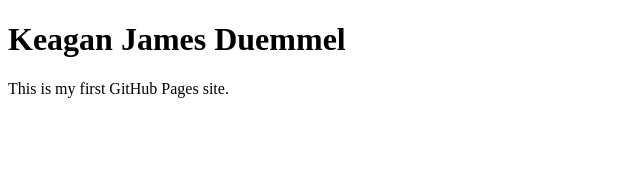
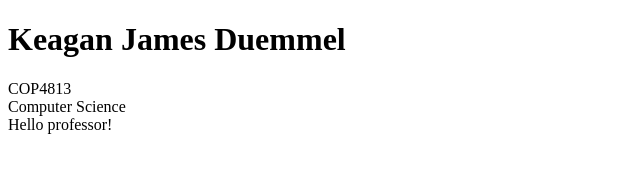
Before and after one commit to kjduemmel/simple-website, a plain HTML site: page index.html in a window 1280 px wide. Shown: the whole page, without its empty margins (0-640 px from the left). Drawn offline with Linux system fonts and the light colour scheme.

Commit message:
Update index.html

```diff
--- a/index.html
+++ b/index.html
@@ -5,6 +5,12 @@
   </head>
   <body>
     <h1>Keagan James Duemmel</h1>
-    <p>This is my first GitHub Pages site.</p>
+    <p>
+      COP4813
+      <br>
+      Computer Science
+      <br>
+      Hello professor!
+    </p>
   </body>
 </html>
```
